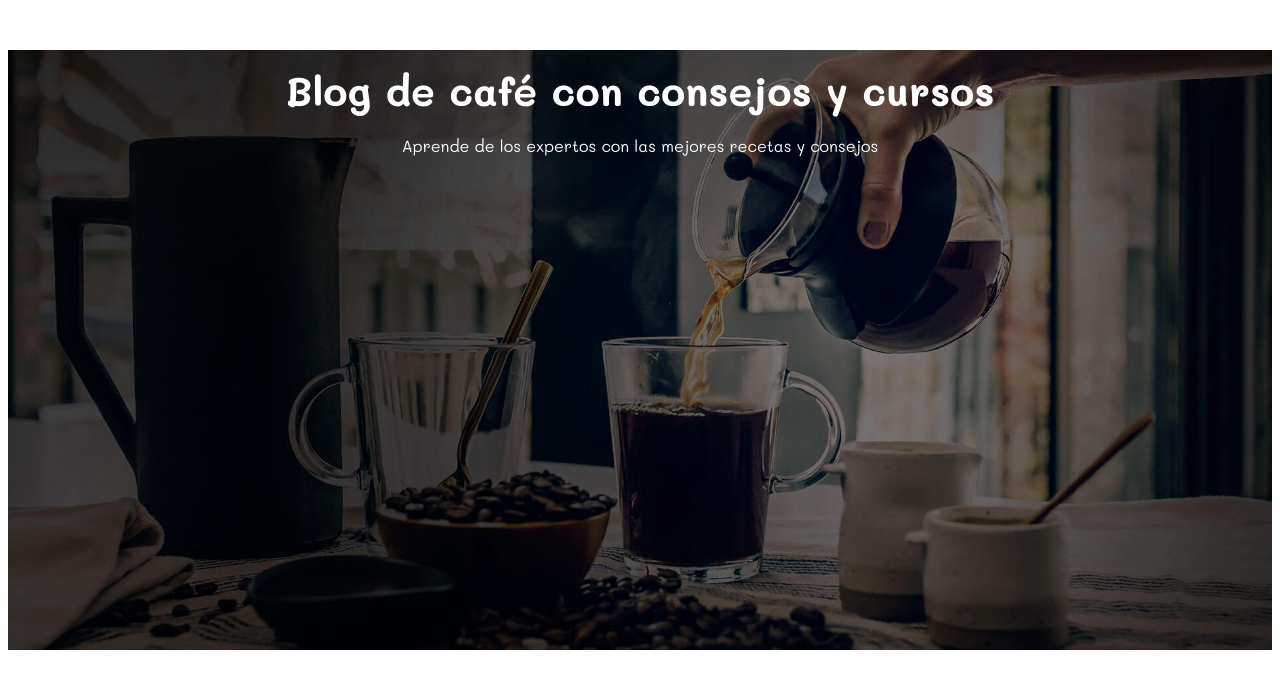
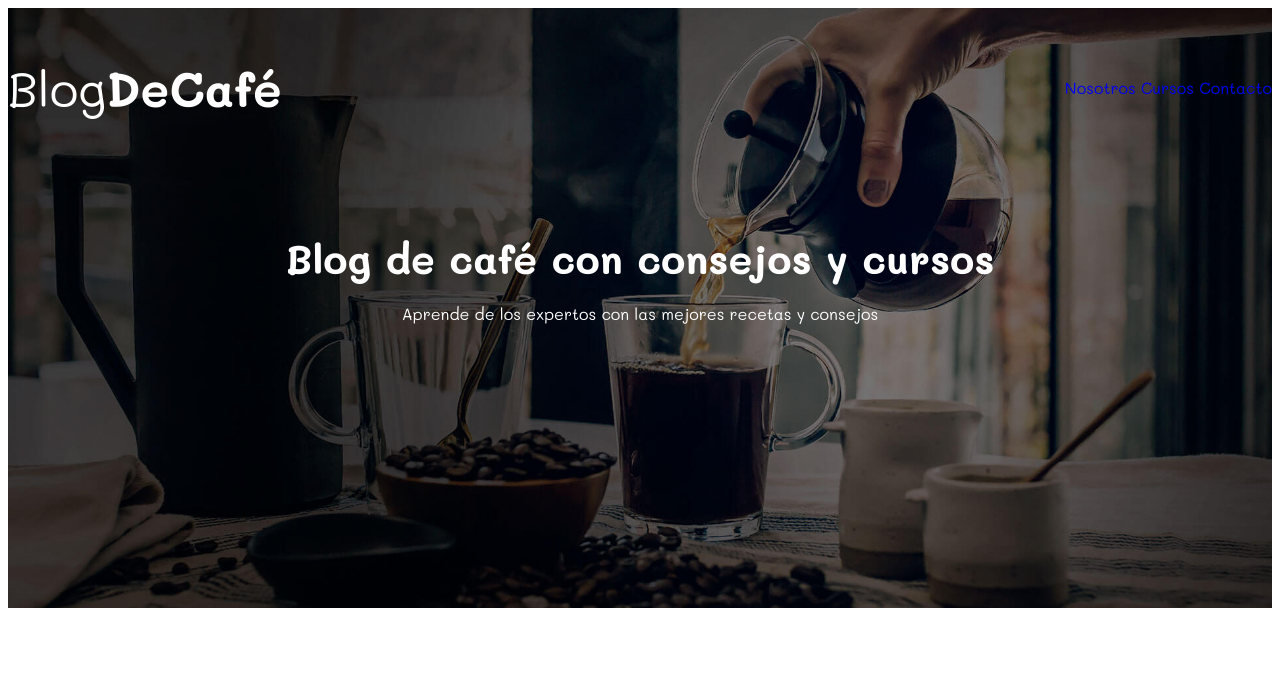
Before and after one commit to KediiGr/project_04---Blog-Cafe, a plain HTML site: page index.html in a window 1280 px wide. Drawn offline with Linux system fonts and the light colour scheme; a web font is replaced by a local one.

Commit message:
20.02.2023

```diff
--- a/css/style.css
+++ b/css/style.css
@@ -93,3 +93,25 @@ img {
   color: var(--blanco);
   margin-top: 5rem;
 }
+.contenedor{
+  max-width: 140rem;
+  margin: 0 auto;
+}
+
+@media (min-width: 768px) {
+    .barra{
+      display: flex;
+      justify-content: space-between;
+      align-items: center;
+    }
+}
+
+.logo{
+  color: var(--blanco);
+}
+.logo__nombre{
+  font-weight: normal;
+}
+.logo__bold{
+  font-weight: bold;
+}
--- a/index.html
+++ b/index.html
@@ -19,6 +19,18 @@
 
 <body>
     <header class="header">
+        <div class="contenedor">
+            <div class="barra">
+                <a class="logo" href="index.html">
+                    <h1 class="logo__nombre">Blog<span class="logo__bold">DeCafé</span></h1>
+                </a>
+                <nav class="nvagacion">
+                    <a href="nosotros.html" class="navegacion__enlace">Nosotros</a>
+                    <a href="cursos.html" class="navegacion__enlace">Cursos</a>
+                    <a href="contacto.html" class="navegacion__enlace">Contacto</a>
+                </nav>
+            </div>
+        </div>
         <div class="header__texto">
             <h2 class="no-margin">Blog de café con consejos y cursos</h2>
             <p class="no-margin">Aprende de los expertos con las mejores recetas y consejos</p>
```
Also changed, not shown: notas.txt.
